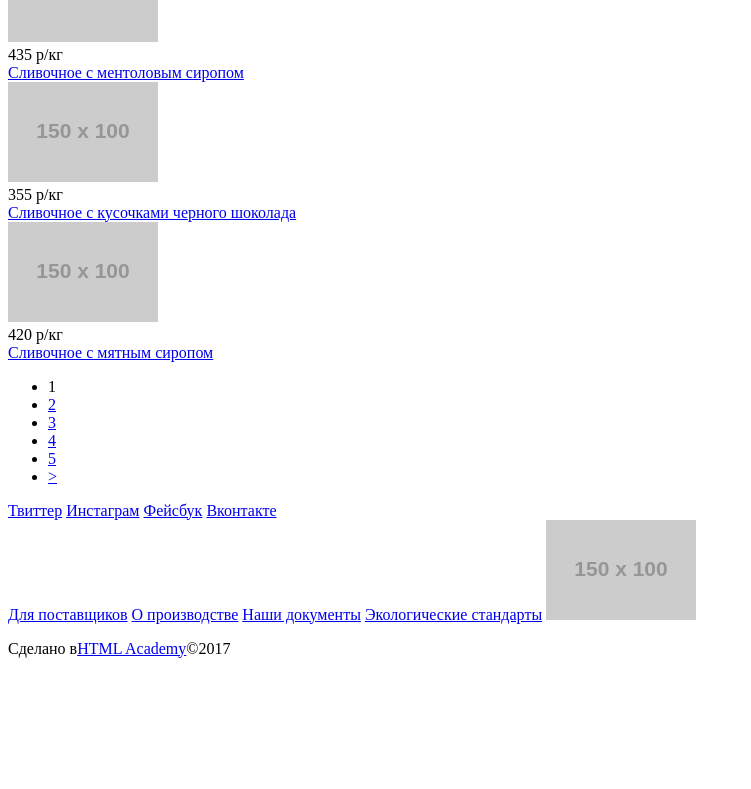
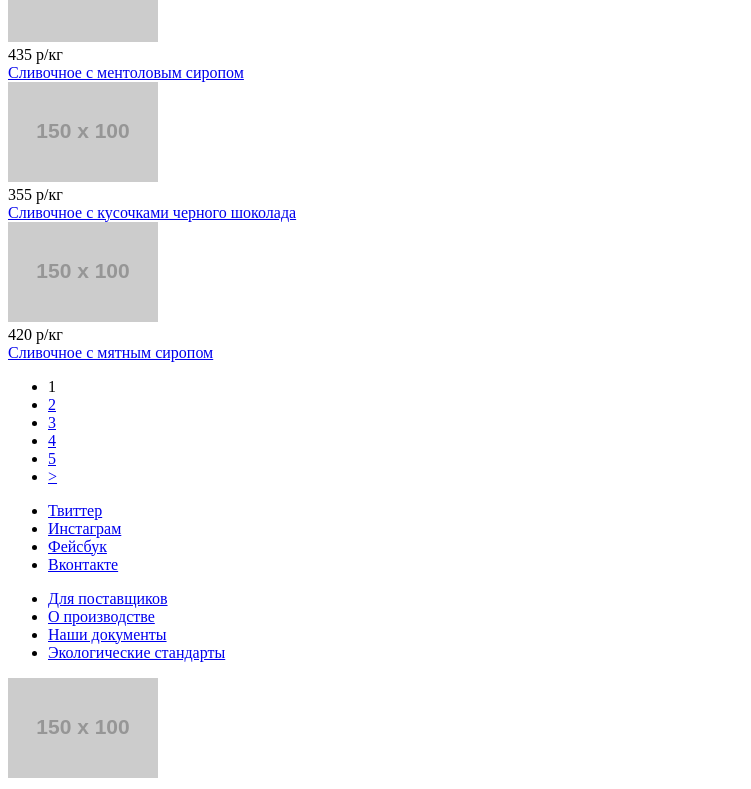
Before and after one commit to laslegas/813785-gllacy, a plain HTML site: page catalog.html in a window 1280 px wide. Shown: the part 2008-2797 px from the top of the page, without its empty margins (0-751 px from the left). Before the commit the page ends 2682 px from the top, so only its background shows below. Drawn offline with Linux system fonts and the light colour scheme; placeholder pictures from the web are drawn by us.

Commit message:
Правки в каталоге

```diff
--- a/catalog.html
+++ b/catalog.html
@@ -6,35 +6,29 @@
 </head>
 <body>
     <header>
-        <section>
+        <nav>
             <a class="logo"><img src="http://placehold.it/150x100" alt="Gllacy Shop"></a>
             <ul>
-                <li>
-                    <a href="#">Каталог</a>
-                </li>
-                <li>
-                    <a href="#">Доставка и оплата</a>
-                </li>
-                <li>
-                    <a href="#">О компании</a>
-                </li>
+                <li><a href="#">Каталог</a></li>
+                <li><a href="#">Доставка и оплата</a></li>
+                <li><a href="#">О компании</a></li>
             </ul>
+        </nav>
+        <div>
             <ul>
-                <li>
-                    <a href="#">поиск</a>
-                </li>
-                <li>
-                    <a href="#">Вход</a>
-                </li>
-                <li>
-                    <a href="#">2 товара</a>
-                </li>
+                <li><a href="#">поиск</a></li>
+                <li><a href="#">Вход</a></li>
+                <li><a href="#">2 товара</a></li>
             </ul>
+        </div>
         <div>
             С 10 до 20, ежедневно
             <br>
             <b>8 812 450-25-25</b>
         </div>
+    </header>
+    <main>
+        <section>
             <div>
                 <ul>
                     <li><a href="index.html">Главная</a></li>
@@ -86,8 +80,6 @@
                 </fieldset>
                 <button type="submit" value="Применить">Применить</button>
             </section>
-        </header>
-        <main>
             <section>
                 <div>
                     <a href="#"><img src="http://placehold.it/150x100" alt="orange"></a>
@@ -162,17 +154,19 @@
             </div>
         </main>
         <footer>
+            <ul>
+                <li><a href="#">Твиттер</a></li>
+                <li><a href="#">Инстаграм</a></li>
+                <li><a href="#">Фейсбук</a></li>
+                <li><a href="#">Вконтакте</a></li>
+            </ul>
+            <ul>
+                <li><a href="#">Для поставщиков</a></li>
+                <li><a href="#">О производстве</a></li>
+            <li><a href="#">Наши документы</a></li>
+            <li><a href="#">Экологические стандарты</a></li>
+        </ul>
         <div>
-                <a href="#">Твиттер</a>
-                <a href="#">Инстаграм</a>
-                <a href="#">Фейсбук</a>
-                <a href="#">Вконтакте</a>
-            </div>
-            <div>
-                <a href="#">Для поставщиков</a>
-                <a href="#">О производстве</a>
-                <a href="#">Наши документы</a>
-                <a href="#">Экологические стандарты</a>
             <img src="http://placehold.it/150x100" alt="HTML Academy">
             <p>Сделано в<a href="https://htmlacademy.ru">HTML Academy</a>©2017</p>
         </div>
```
Lines whose indentation alone changed are shown as unchanged.
